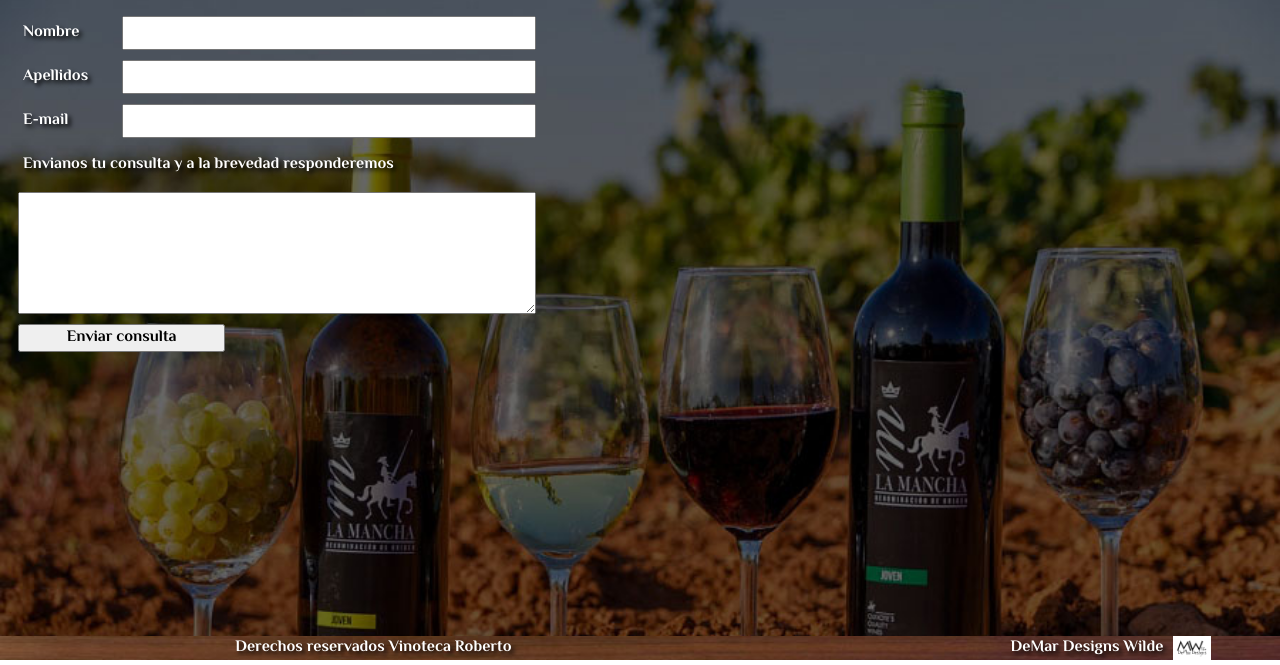
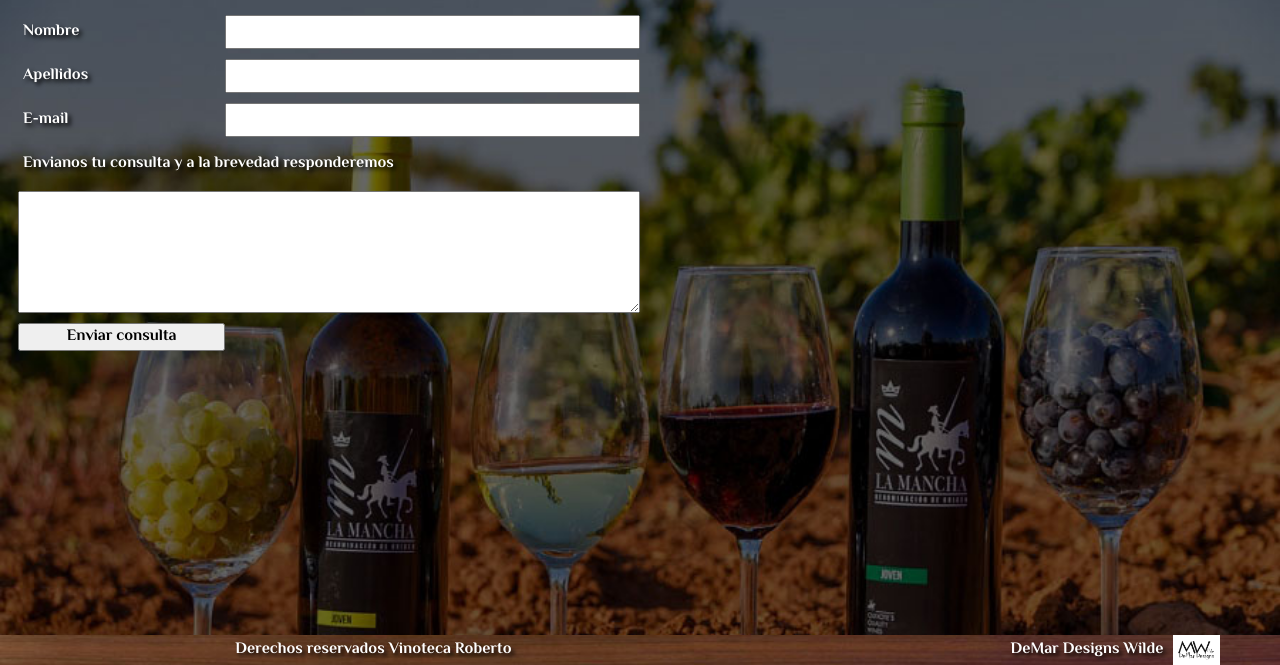
Before and after one commit to GonzaloAlvarezPorto/vinotecaRoberto, a plain HTML site: page pages/contacto.html in a window 1280 px wide. Shown: the part 154-819 px from the top of the page. Drawn offline with nearby package versions, Linux system fonts and the light colour scheme.

Commit message:
Corregidos el menu y el footer

```diff
--- a/pages/contacto.html
+++ b/pages/contacto.html
@@ -69,24 +69,24 @@
         <section class="principal__cuerpo">
             <form class="principal__formulario" action="#">
                 <div class="formulario__cajas row">
-                    <label class="formulario__label col-1" for="nombre">Nombre</label>
+                    <label class="formulario__label col-2" for="nombre">Nombre</label>
                     <input class="col-4" type="text" />
                 </div>
                 <div class="formulario__cajas row">
-                    <label class="formulario__label col-1" for="apellidos">Apellidos</label>
+                    <label class="formulario__label col-2" for="apellidos">Apellidos</label>
                     <input class="col-4" type="text" />
                 </div>
                 <div class="formulario__cajas row">
-                    <label class="formulario__label col-1" for="mail">E-mail</label>
+                    <label class="formulario__label col-2" for="mail">E-mail</label>
                     <input class="col-4" type="email" />
                 </div>
                 <div class="formulario__cajas row">
-                    <label class="formulario__label col-5" for="textoConsulta">
+                    <label class="formulario__label col-6" for="textoConsulta">
                         Envianos tu consulta y a la brevedad responderemos
                     </label>
                 </div>
                 <div class="formulario__cajas row">
-                    <textarea class="formulario__textarea col-5" rows="5" cols="2">
+                    <textarea class="formulario__textarea col-6" rows="5">
                     </textarea>
                 </div>
                 <div class="formulario__cajas row">
--- a/styles/styles.css
+++ b/styles/styles.css
@@ -4,15 +4,11 @@
     font-family: 'El Messiri', sans-serif;
 }
 
-header{
-    height: 140px;
-}
 
 .cabecera {
     background-color: #351a02;
     padding:0px;
     margin:0px;
-    height: 140px;
 }
 
 .cabecera__titulo {
@@ -62,7 +58,6 @@ header{
     background-image: url("../media/fondoColorRoble.jpg");
     background-size: cover;
     margin:0px;
-    height:40px;
     display: flex;
     justify-content: space-around;
     text-decoration: none;
@@ -86,7 +81,7 @@ header{
 
 .listado__items a {
     text-decoration: none;
-    padding: 5px 0 0 0;
+    padding: 3px 0 3px 0;
     color: white;
     font: bold;
     text-shadow: 3px 3px 4px black;
@@ -263,8 +258,7 @@ header{
     font: bold;
     text-shadow: 3px 3px 4px black;
     height: 100%;
-    padding:0px;
-
+    padding: 3px 0 3px 0;
 }
 
 .textoPieDePagina__parrafo{
@@ -300,7 +294,7 @@ header{
 @media (max-width: 750px){
     .listado__items a {
         font-size: 16px;
-        padding-top: 9px;
+
     }
 
     .media__img{
@@ -324,7 +318,6 @@ header{
 @media (max-width: 555px){
     .listado__items a {
         font-size: 11px;
-        padding-top: 12px;
     }
 
     .principal__formulario{
```
